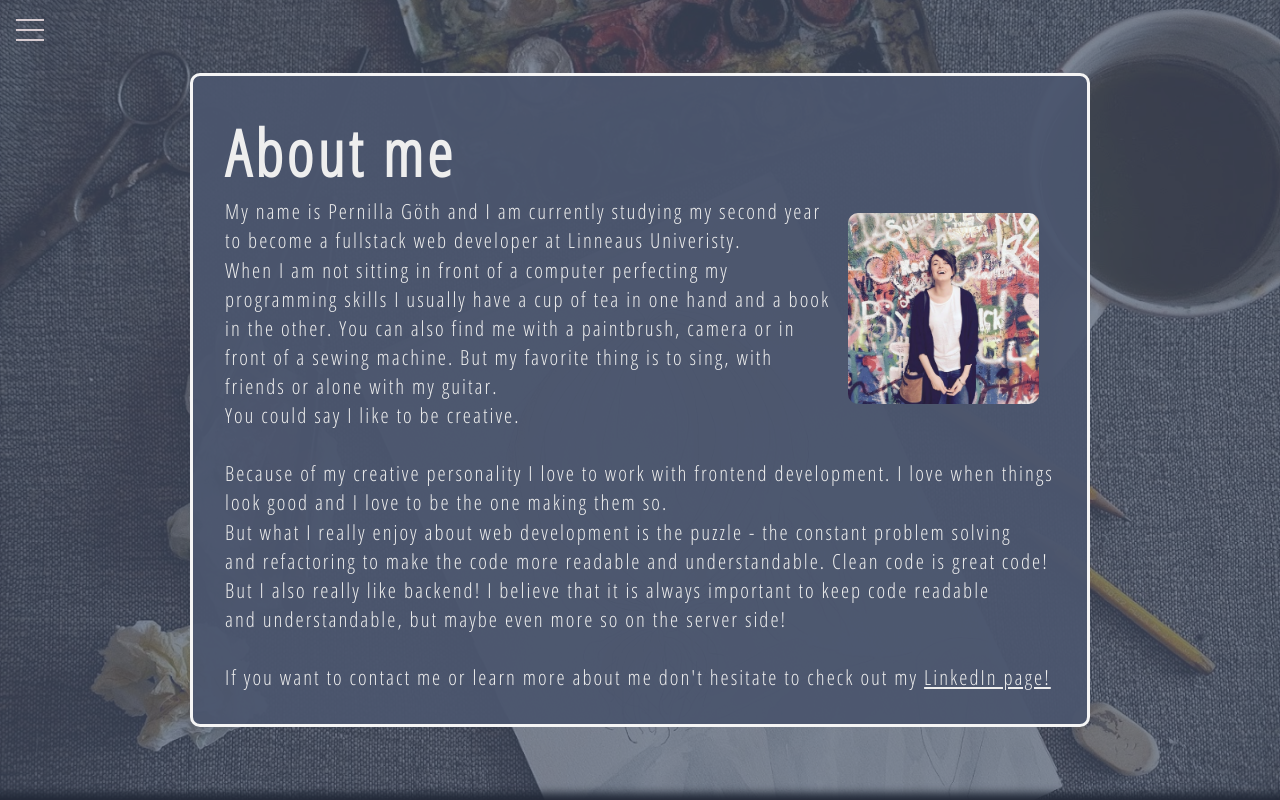
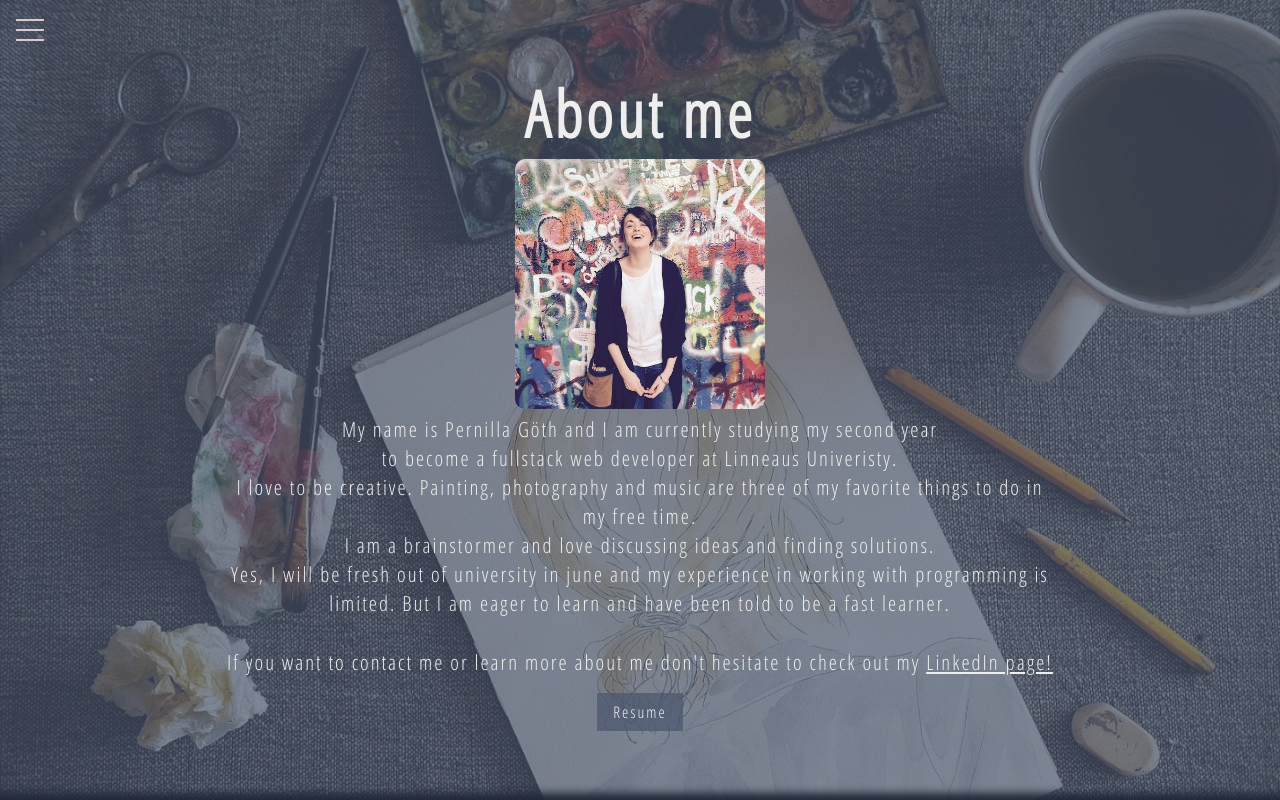
Before and after one commit to pg222jx/portfolio, a React (Create React App) app: page /about in a window 1280 px wide. Built offline with nearby package versions, Linux system fonts and the light colour scheme.

Commit message:
Changing about page

```diff
--- a/src/App.css
+++ b/src/App.css
@@ -296,15 +296,14 @@ a {
 }
 
 .profilePic {
-  max-width: 23%;
-  height: auto;
-  margin: 1rem;
+  width: 100px;
+  min-width: 30%;
   border-radius: 10px;
   transition: transform .5s;
 }
 
 .profilePic:hover{
-  transform: scale(2.5) translate(-130px, 25px);
+  transform: scale(2.5) translate(0px, 45px);
 }
 
 .arrowDown {
@@ -350,11 +349,11 @@ a {
 }
 
 .about {
-  background-color: var(--overlay-color);
-  border: solid;
-  border-color: whitesmoke;
+  /* background-color: var(--overlay-color);
+  border: solid; */
+  /* border-color: whitesmoke; */
   border-radius: 10px;
   padding: 2rem;
-  text-align: left;
+  /* text-align: left; */
   overflow:auto;
 }
--- a/src/components/About.jsx
+++ b/src/components/About.jsx
@@ -10,23 +10,17 @@ class Blog extends Component {
             <div className="container showcase-inner">
               <div className="about">
               <h1>About me</h1>
+              <img src={profilePic} alt="Pernilla Göth" className="profilePic"/>
+              <p>My name is Pernilla Göth and I am currently studying my second year
+              <br/>to become a fullstack web developer at Linneaus Univeristy.
+              <br/>I love to be creative. Painting, photography and music are three of my favorite things to do in my free time.
 
-              <p>My name is Pernilla Göth and I am currently studying my second year<img src={profilePic} alt="Pernilla Göth" className="profilePic" ALIGN="right"/>
-              <br/>to become a fullstack web developer at Linneaus Univeristy.
-              <br/>When I am not sitting in front of a computer perfecting my programming skills
-              I usually have a cup of tea in one hand and a book in the other.
-              You can also find me with a paintbrush, camera or in front of a sewing machine. But my favorite thing
-              is to sing, with friends or alone with my guitar.
-              <br/>You could say I like to be creative.
               <br/>
-              <br/>Because of my creative personality I love to work with frontend development.
-              I love when things look good and I love to be the one making them so.
-              <br/>But what I really enjoy about web development is the puzzle - the constant problem solving
-              <br/>and refactoring to make the code more readable and understandable. Clean code is great code!
-              <br/>But I also really like backend! I believe that it is always important to keep code readable
-              <br/>and understandable, but maybe even more so on the server side!
+              I am a brainstormer and love discussing ideas and finding solutions.<br/>
+              Yes, I will be fresh out of university in june and my experience in working with programming is limited. But I am eager to learn and have been told to be  a fast learner.
               <br/><br/>If you want to contact me or learn more about me don't hesitate to check out my <a href="https://www.linkedin.com/in/pernilla-g%C3%B6th-69027319b/" target="_blanc">LinkedIn page!</a>
               </p>
+              <a href="https://docs.google.com/document/d/16SugJKIyc6cJPo5Wt9CwZe1q5FzU_559Xre8Td7LnCQ/edit#heading=h.61e3cm1p1fln" target="_blanc" className="btn">Resume</a>
               </div>
             </div>
           </header>
```
